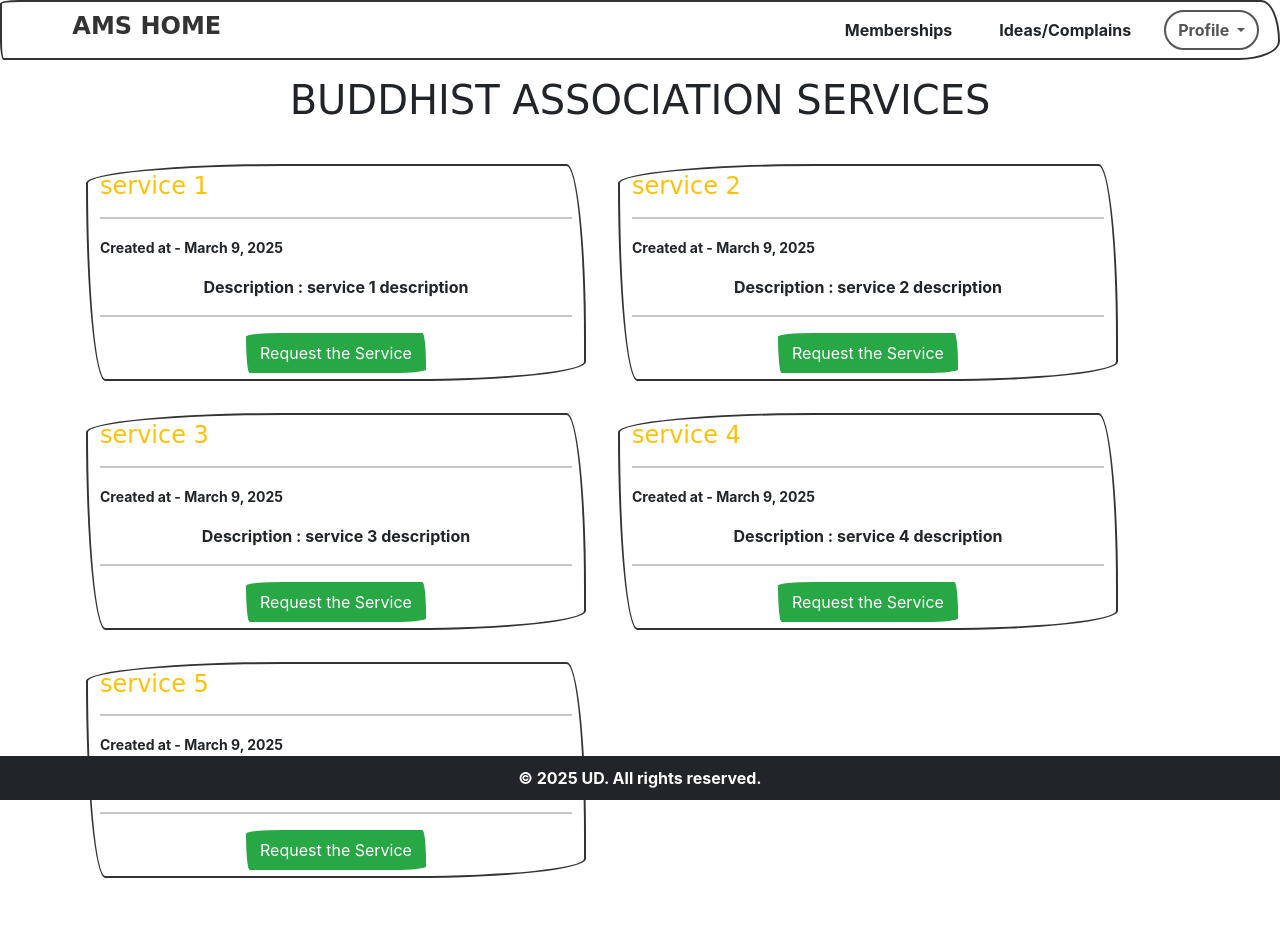
After one commit to UdaraAthauda/Associations-Management-System---Django, a Django app: page /services/1/ in a window 1280 px wide. The commit adds this page. Run offline with Django 5.2, Linux system fonts and the light colour scheme; data comes from the database, SQL or seed files in the repository; both versions use the stored data as it was after the commit; some libraries are stand-ins or nearby versions; some web fonts are replaced.

Commit message:
association service database and frontend part

```diff
--- a/amsApp/models.py
+++ b/amsApp/models.py
@@ -44,8 +44,37 @@ class AssociationMember(models.Model):
     adminAccept = models.BooleanField(default=False)
 
     def __str__(self):
-        return f"{self.user} - {self.association} - {self.adminAccept}"
+        return f"{self.id} - {self.user} - {self.association} - {self.adminAccept}"
 
 
     class Meta:
         unique_together = ('user', 'association')  # Prevent duplicate membership
+
+
+#--------------------- association service model ------------------------#
+
+class Service(models.Model):
+    association = models.ForeignKey(Association, on_delete=models.CASCADE, related_name="services")
+    serviceTitle = models.CharField(max_length=255)
+    description = models.TextField(blank=True, null=True)
+    created_at = models.DateTimeField(auto_now_add=True)
+
+    def __str__(self):
+        return f"{self.serviceTitle} - {self.association}"
+
+
+#---------------------- association service request model ----------------------------#
+
+class ServiceRequest(models.Model):
+    user = models.ForeignKey(User, on_delete=models.CASCADE, related_name="service_requests")
+    service = models.OneToOneField(Service, related_name="requests", on_delete=models.CASCADE)
+    status = models.CharField(
+        max_length=20,
+        choices=[("pending", "Pending"), ("approved", "Approved"), ("rejected", "Rejected")],
+        default="pending",
+    )
+    request_date = models.DateTimeField(auto_now_add=True)
+    response_date = models.DateTimeField(null=True, blank=True)
+
+    def __str__(self):
+        return f"{self.user.username} - {self.service.association} - {self.service.serviceTitle} ({self.status})"
--- a/amsApp/urls.py
+++ b/amsApp/urls.py
@@ -16,4 +16,10 @@ urlpatterns = [
 
     # membership display url
     path('memberships', views.memberships, name="memberships"),
+
+    # accosiation servises display url
+    path('services/<int:pk>/', views.services, name="services"),
+
+    # association service request url
+    path('serviceRequest/<int:pk>/', views.serviceRequest, name="serviceRequest"),
 ]
--- a/amsApp/views.py
+++ b/amsApp/views.py
@@ -122,3 +122,36 @@ def memberships(request):
     context = {'associations': registered}
 
     return render(request, 'userTemplates/memberships.html', context=context)
+
+
+#------------------- association services display --------------------#
+
+def services(request, pk):
+    association = Association.objects.get(id=pk)
+    services = Service.objects.filter(association=association)
+    associationName = association.AssociationName
+
+    context = {'services': services, 'associationName':associationName}
+
+    return render(request, 'userTemplates/services.html', context=context)
+
+
+#------------------- association service request process ----------------------#
+
+def serviceRequest(request, pk):
+    try:
+        service = Service.objects.get(id=pk)
+
+        association = Association.objects.filter(services=service)
+        for a in association:
+            id = a.id
+
+        user = request.user
+
+        if service and user is not None:
+            ServiceRequest.objects.create(user=user, service=service)
+            messages.success(request, 'Request is successfully submitted')
+            return redirect(reverse('services', kwargs={'pk': id}))
+    except:
+        messages.error(request, 'Request is already submitted, or error in the process?')
+        return redirect(reverse('services', kwargs={'pk': id}))
--- a/templates/index.html
+++ b/templates/index.html
@@ -40,7 +40,7 @@
 
               <li class="nav-item">
 
-                <a class="btn btn-success navbar-btn" type="button" href="{% url 'register' %}">Register</a>
+                <a class="btn btn-success navbar-btn" style="border-radius: 100px;" type="button" href="{% url 'register' %}">Register</a>
 
               </li>
 
@@ -50,7 +50,7 @@
 
               <li class="nav-item">
 
-                <a class="btn btn-info navbar-btn" type="button" href="{% url 'login' %}">Login</a>
+                <a class="btn btn-info navbar-btn" style="border-radius: 100px;" type="button" href="{% url 'login' %}">Login</a>
 
               </li>
 
--- a/templates/login.html
+++ b/templates/login.html
@@ -41,7 +41,7 @@
 
               <li class="nav-item">
 
-                <a class="btn btn-success navbar-btn" type="button" href="{% url 'register' %}">Register</a>
+                <a class="btn btn-success navbar-btn" style="border-radius: 100px;" type="button" href="{% url 'register' %}">Register</a>
 
               </li>
 
@@ -51,7 +51,7 @@
 
               <li class="nav-item">
 
-                <a class="btn btn-secondary navbar-btn" type="button" href="{% url '' %}">Back</a>
+                <a class="btn btn-secondary navbar-btn" style="border-radius: 100px;" type="button" href="{% url '' %}">Back</a>
 
               </li>
 
--- a/templates/register.html
+++ b/templates/register.html
@@ -41,7 +41,7 @@
 
               <li class="nav-item">
 
-                <a class="btn btn-success navbar-btn" type="button" href="{% url 'login' %}">Login</a>
+                <a class="btn btn-success navbar-btn" style="border-radius: 100px;" type="button" href="{% url 'login' %}">Login</a>
 
               </li>
 
@@ -51,7 +51,7 @@
 
               <li class="nav-item">
 
-                <a class="btn btn-secondary navbar-btn" type="button" href="{% url '' %}">Back</a>
+                <a class="btn btn-secondary navbar-btn" style="border-radius: 100px;" type="button" href="{% url '' %}">Back</a>
 
               </li>
 
--- a/templates/userTemplates/memberships.html
+++ b/templates/userTemplates/memberships.html
@@ -16,7 +16,7 @@
             {% for association in associations  %}
 
                 <div class="col-md-2" style="background-color: lightgreen; padding: 20px; text-align: center; border-radius: 10px;">
-                    <a href="" class="text-decoration-none">
+                    <a href="{% url 'services' association.id %}" class="text-decoration-none">
                         <img src="{{ association.profilePic.url }}" style="width: 100px;" />
                         <br><br>
                         {{ association.AssociationName|upper }}
--- /dev/null
+++ b/templates/userTemplates/services.html
@@ -0,0 +1,45 @@
+{% extends "base.html" %}
+{% load crispy_forms_tags %}
+
+{% block title %}AMS|Services{% endblock %}
+
+{% block content %}
+
+{% include 'navbar.html' %}
+
+<div class="container mt-3">
+    <h1 class="text-center">{{associationName|upper}} SERVICES</h1>
+
+    {% if messages %}
+        {% for message in messages %}
+
+            {% if message.tags == "error" %}
+                <div class="alert alert-danger text-center">{{ message }}</div>
+            {% endif %}
+
+            {% if message.tags == "success" %}
+                <div class="alert alert-success text-center">{{ message }}</div>
+            {% endif %}
+
+        {% endfor %}
+    {% endif %}
+
+    <div class="row mb-5 mt-4">
+        {% for service in services  %}
+            <div class="form-control col-md-2 m-3" style="max-width: 500px; margin: 0 auto;">
+                <h4 class="text-warning">{{service.serviceTitle}}</h4>
+                <hr>
+                <p><small>Created at - {{service.created_at.date}}</small></p>
+                <p class="text-center">Description : {{service.description}}</p>
+                <hr>
+                <div class="text-center">
+                    <a href="{% url 'serviceRequest' service.id %}" class="btn btn-success">Request the Service</a>
+                </div>
+            </div>
+            <br>
+        {% endfor %}
+    </div>
+</div>
+
+
+{% endblock %}
```
Also changed, not shown: amsApp/admin.py (+8 -1 lines), templates/home.html (+0 -20 lines), amsApp/migrations/0005_service_servicerequest.py (added), amsApp/migrations/0006_alter_servicerequest_service.py (added), amsApp/migrations/0007_alter_servicerequest_service.py (added), db.sqlite3.
